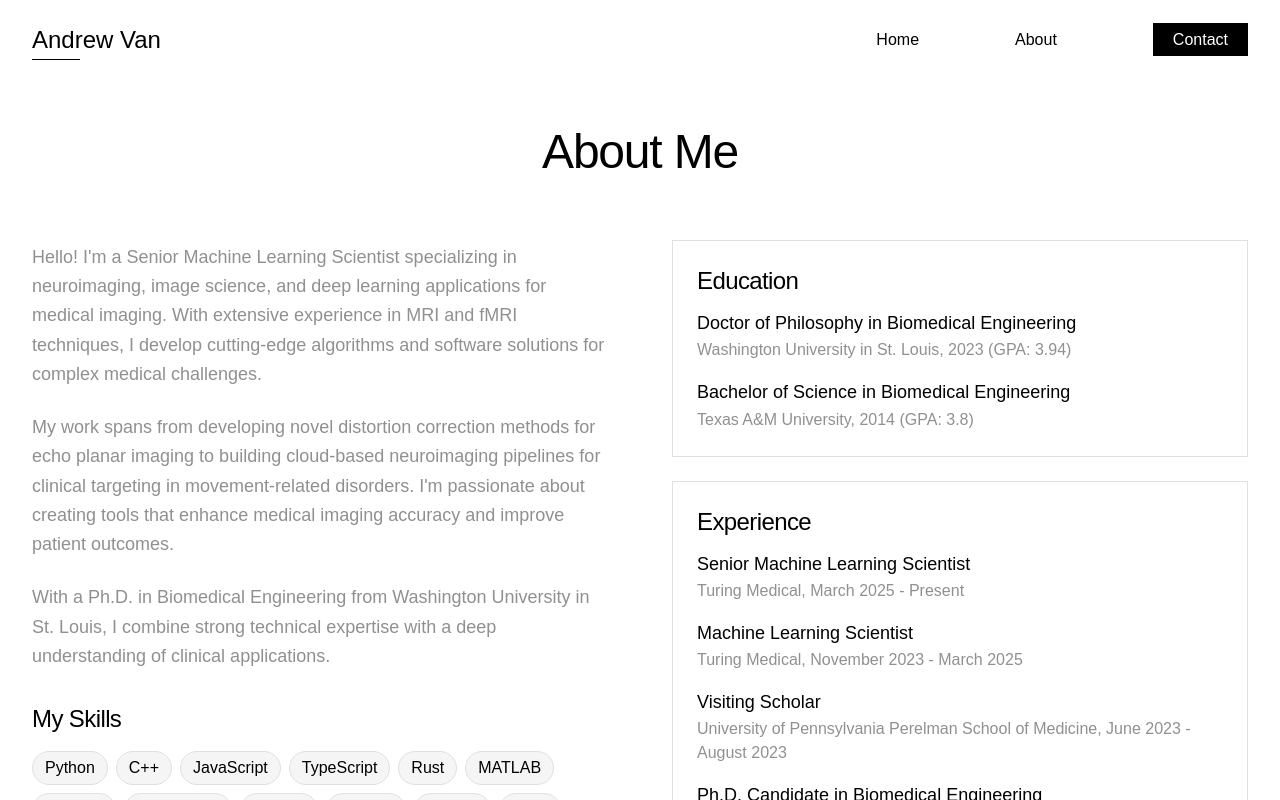
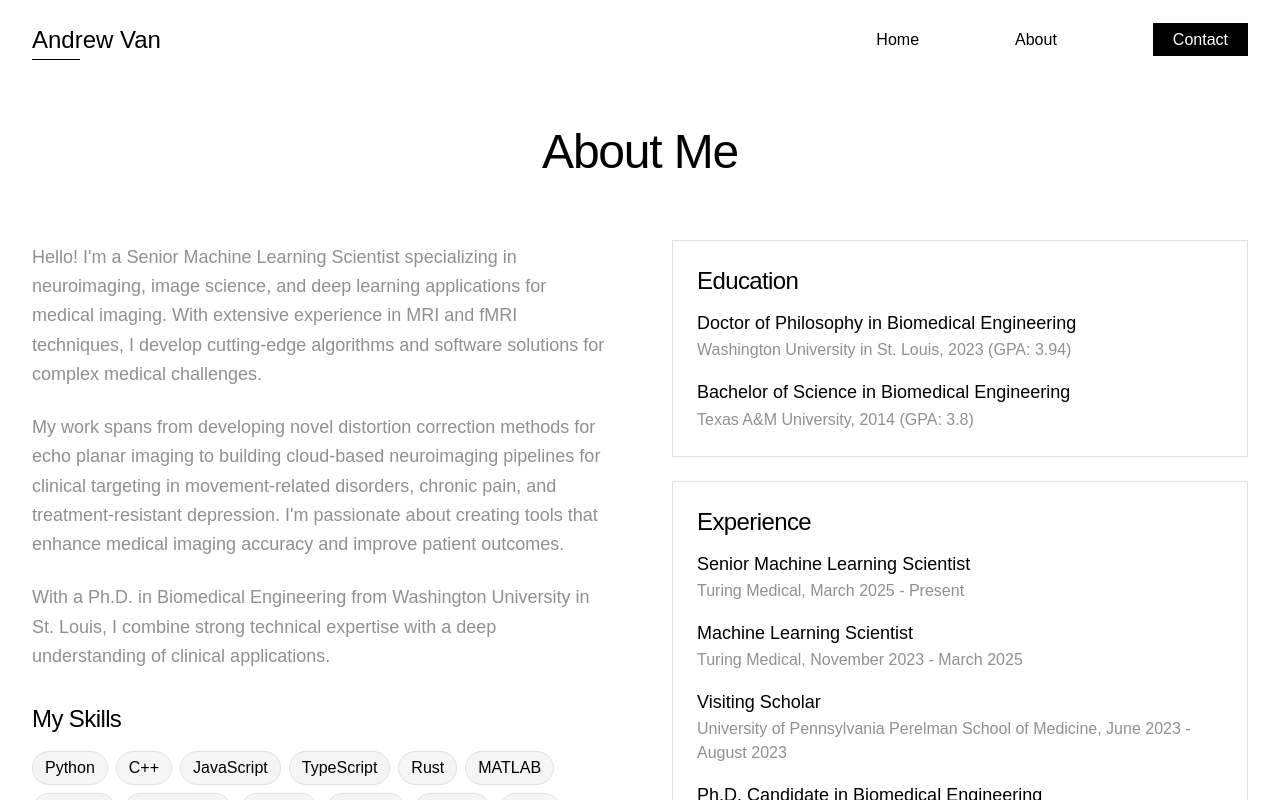
Before and after one commit to vanandrew/vanandrew.github.io, a Next.js app: page /about in a window 1280 px wide. Shown: the top 800 px of the page. Built offline with nearby package versions, Linux system fonts and the light colour scheme.

Commit message:
fix text

```diff
--- a/src/app/about/page.tsx
+++ b/src/app/about/page.tsx
@@ -18,7 +18,7 @@ export default function About() {
                 With extensive experience in MRI and fMRI techniques, I develop cutting-edge algorithms and software solutions for complex medical challenges.
               </p>
               <p className="text-mono-gray mb-6 leading-relaxed">
-                My work spans from developing novel distortion correction methods for echo planar imaging to building cloud-based neuroimaging pipelines for clinical targeting in movement-related disorders.
+                My work spans from developing novel distortion correction methods for echo planar imaging to building cloud-based neuroimaging pipelines for clinical targeting in movement-related disorders, chronic pain, and treatment-resistant depression.
                 I'm passionate about creating tools that enhance medical imaging accuracy and improve patient outcomes.
               </p>
               <p className="text-mono-gray mb-6 leading-relaxed">
```
